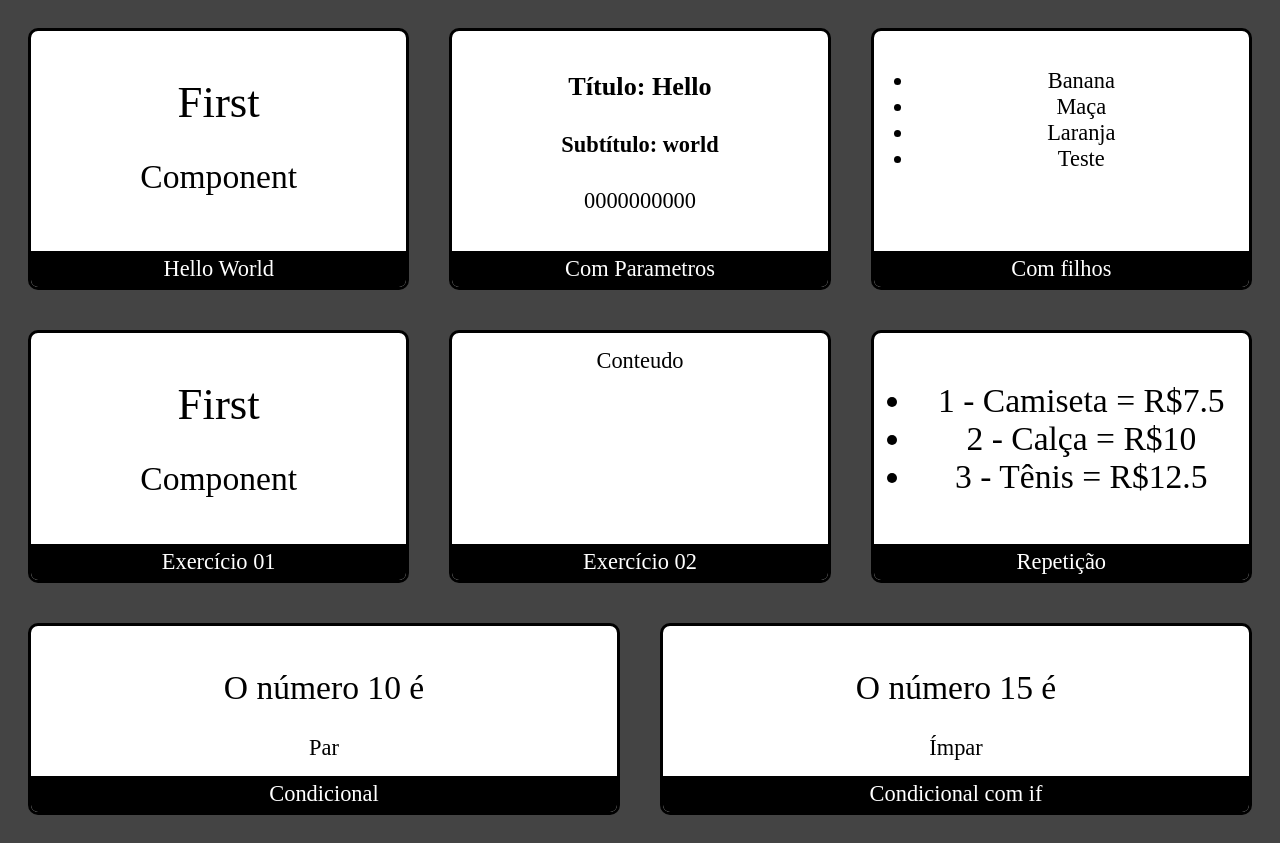
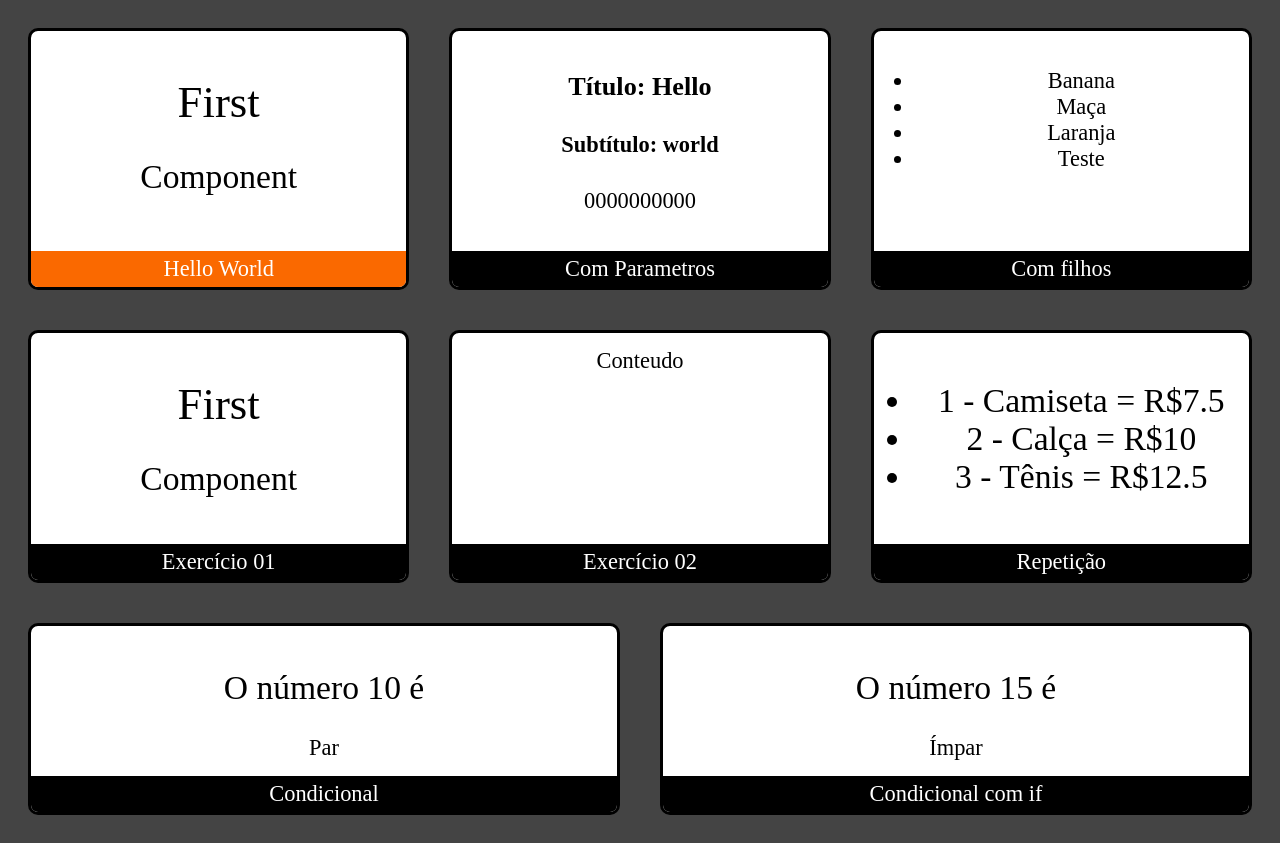
Before and after one commit to jpdev01/reactjs, a React (Create React App) app: page / in a window 1280 px wide. Built offline with nearby package versions, Linux system fonts and the light colour scheme.

Commit message:
background color dinamic

```diff
--- a/src/App.jsx
+++ b/src/App.jsx
@@ -14,7 +14,7 @@ import Conditional from './components/simple/Conditional'
 
 export default props => (
     <div className="App">
-        <Card title="Hello World">
+        <Card title="Hello World" color="#FA6900">
             <FirstComponent></FirstComponent>
         </Card>
         <Card title="Com Parametros">
@@ -56,4 +56,4 @@ export default props => (
 
     </div>
 
-)
+);
--- a/src/components/card/Card.jsx
+++ b/src/components/card/Card.jsx
@@ -6,7 +6,7 @@ export default props =>
         <div className="Content">
             {props.children}
         </div>
-        <div className="Footer">
+        <div className="Footer" style={{ backgroundColor: props.color || '#000' }}>
             {props.title}
         </div>
     </div>
```
